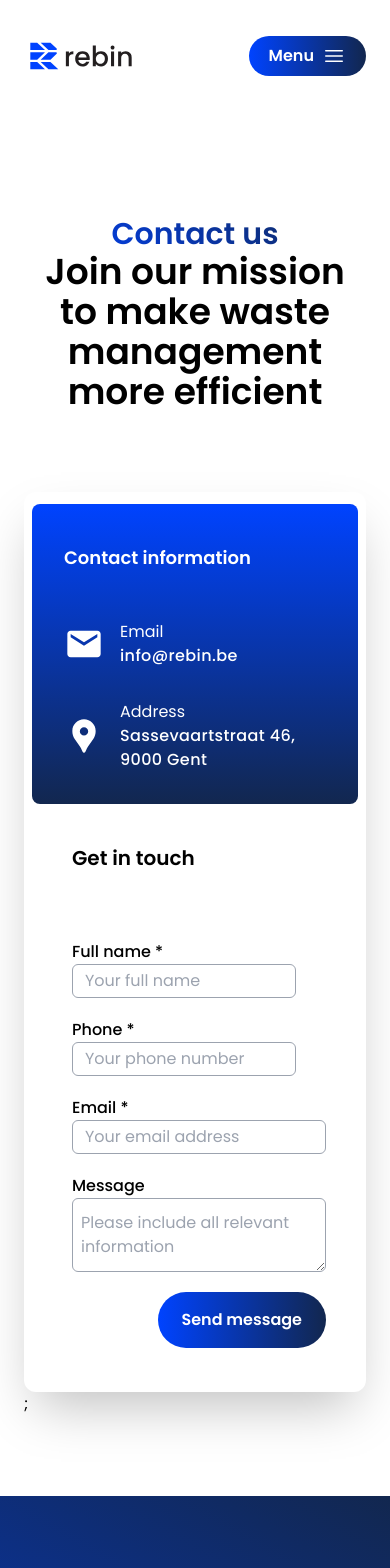
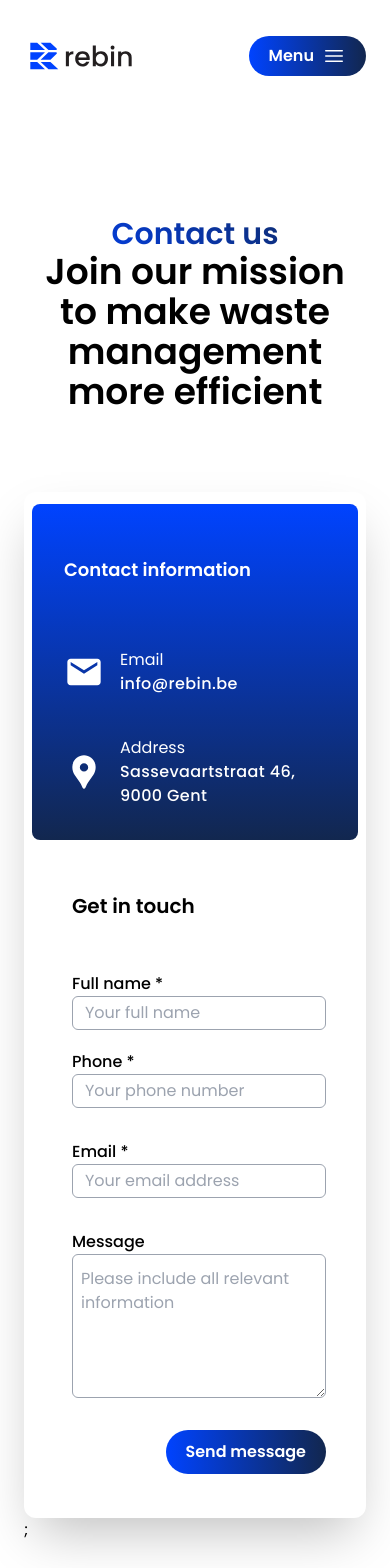
Before and after one commit to Rebin-Inc/rebin-website, a React (Create React App) app: page /contact in a window 390 px wide. Shown: the top 1568 px of the page. Built offline with nearby package versions, Linux system fonts and the light colour scheme.

Commit message:
layout & responsiveness tweaks

```diff
--- a/src/pages/contact/Components/ContactForm.js
+++ b/src/pages/contact/Components/ContactForm.js
@@ -8,11 +8,11 @@ const ContactForm = () => {
         <div className="overflow-hidden">
           <div className="grid grid-cols-1 md:grid-cols-5 space-x-2">
             {/* Blue banner */}
-            <div className="p-8 bg-gradient-reverse rounded-lg col-span-2">
-              <h1 className="text-normal text-lg sm:text-xl font-semibold text-white mt-2 my-12">
+            <div className="p-8 bg-gradient-reverse rounded-lg col-span-2 space-y-10">
+              <h1 className="text-normal text-lg sm:text-xl font-semibold text-white my-5 mb-16">
                 Contact information
               </h1>
-              <div className="flex items-center mt-2 text-white">
+              <div className="flex items-center text-white">
                 <MdEmail className="size-10"></MdEmail>
                 <div className="ml-4 ">
                   <label htmlFor="">Email</label>
@@ -33,12 +33,12 @@ const ContactForm = () => {
               </div>
             </div>
             {/* Contact form */}
-            <form className="p-8 flex flex-col justify-center col-span-3 space-y-5">
-              <h1 className="text-normal text-xl font-semibold text-black mt-2 my-12">
+            <form className="p-8 flex flex-col justify-center col-span-3 space-y-8">
+              <h1 className="text-normal text-xl font-semibold text-black my-5">
                 Get in touch
               </h1>
               <div className="grid grid-cols-1 space-y-5 sm:grid-cols-2 sm:space-y-0">
-                <div className="flex flex-col space-y-0 mr-3">
+                <div className="flex flex-col space-y-0 sm:mr-3">
                   <label for="name" className="font-medium">
                     Full name *
                   </label>
@@ -48,7 +48,7 @@ const ContactForm = () => {
                     name="name"
                     id="name"
                     placeholder="Your full name"
-                    className="max-w-56 mt-2 py-1 px-3 rounded-md bg-white  border border-gray-400 text-gray-800  focus:outline-none"
+                    className="mt-2 py-1 px-3 rounded-md bg-white  border border-gray-400 text-gray-800  focus:outline-none"
                   ></input>
                 </div>
 
@@ -62,7 +62,7 @@ const ContactForm = () => {
                     name="tel"
                     id="tel"
                     placeholder="Your phone number"
-                    className="max-w-56 mt-2 py-1 px-3 rounded-md bg-white  border border-gray-400 text-gray-800 focus:outline-none"
+                    className="mt-2 py-1 px-3 rounded-md bg-white  border border-gray-400 text-gray-800 focus:outline-none"
                   ></input>
                 </div>
               </div>
@@ -88,12 +88,12 @@ const ContactForm = () => {
                   name="message"
                   id="message"
                   placeholder="Please include all relevant information"
-                  className="w-100 mt-2 py-3 p-2 rounded-md bg-white border border-gray-400  text-gray-800  focus:outline-none"
+                  className="w-100 h-36 mt-2 py-3 p-2 rounded-md bg-white border border-gray-400  text-gray-800  focus:outline-none"
                 ></textarea>
               </div>
               <button
                 type="submit"
-                className="ml-auto md:w-46 bg-gradient text-white font-bold py-4 px-6 rounded-full mt-6 transition ease-in-out duration-300"
+                className="ml-auto md:w-46 bg-gradient text-white font-bold py-2.5 px-5 rounded-full mt-6 transition ease-in-out duration-300"
               >
                 Send message
               </button>
```
